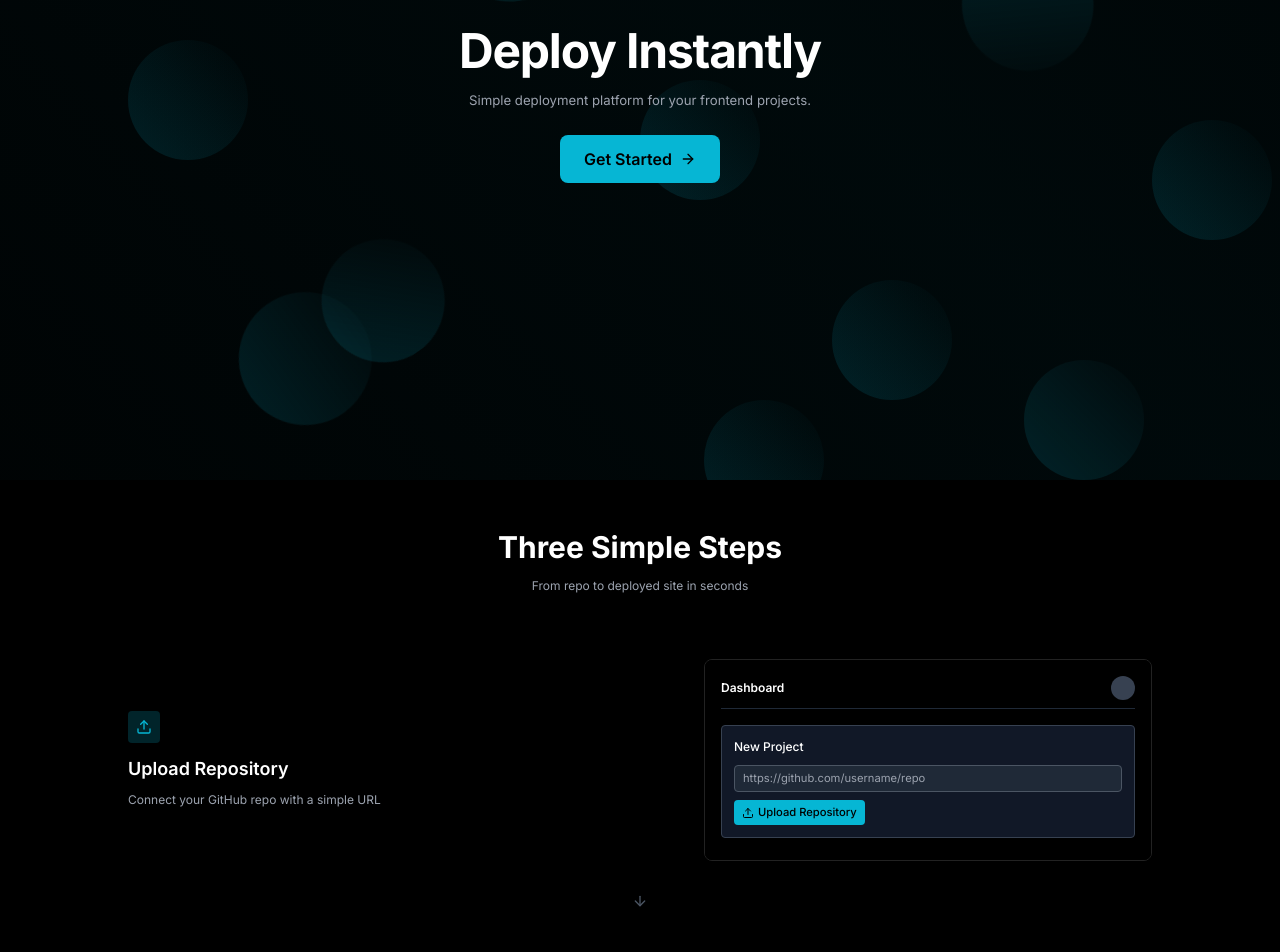
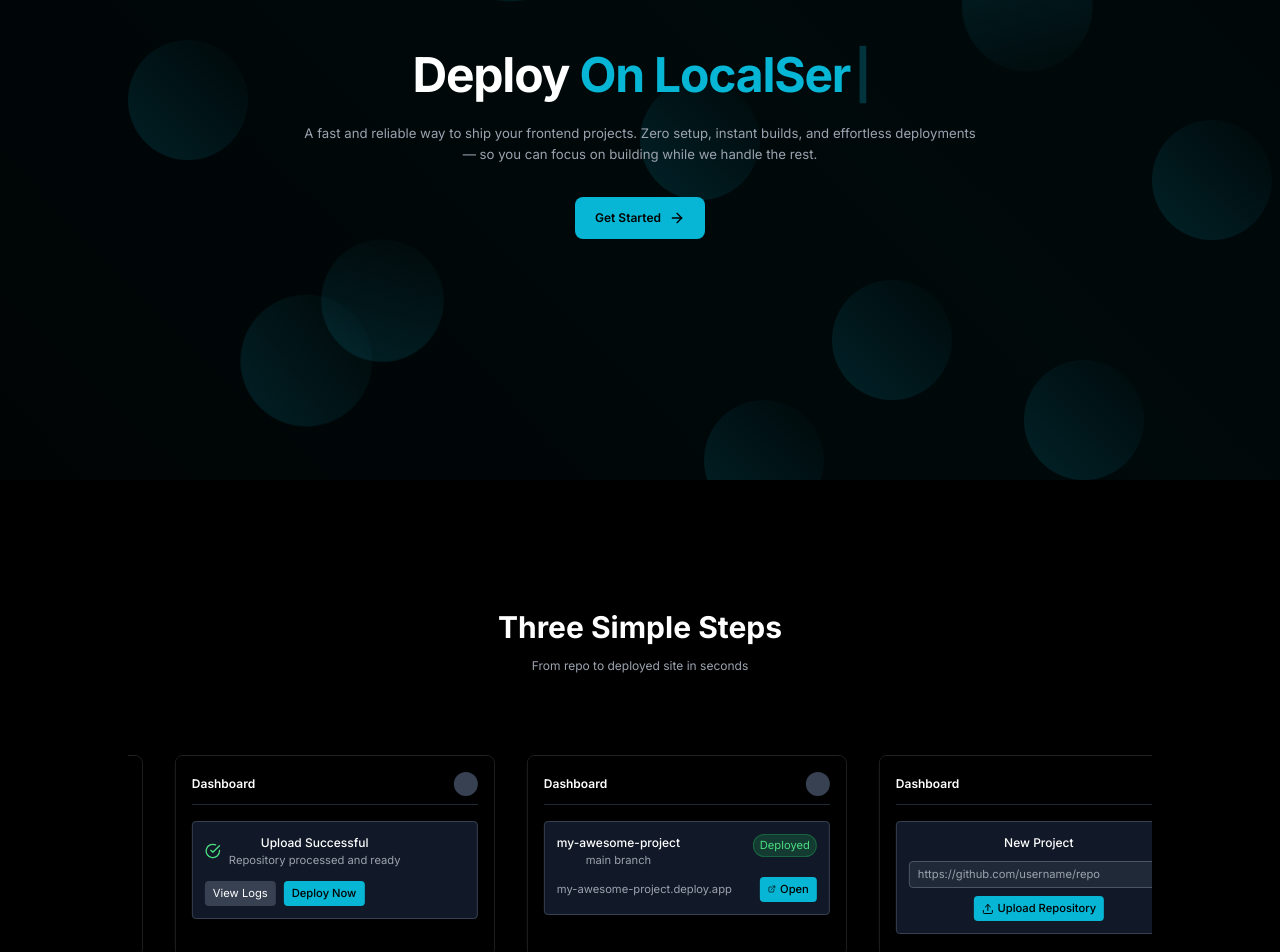
Before and after one commit to sarthakNITT/deployNow, a Next.js app in the folder apps/web/: page / in a window 1280 px wide. Shown: the part 320-1272 px from the top of the page. Built offline with nearby package versions, Linux system fonts and the light colour scheme.

Commit message:
improved styles

```diff
--- a/apps/web/app/page.tsx
+++ b/apps/web/app/page.tsx
@@ -10,35 +10,52 @@ import { FeaturesSection } from '@/components/FeaturesSection'
 import { WhyChooseSection } from '@/components/WhyChooseSection'
 import { FAQSection } from '@/components/FAQSection'
 import { Footer } from '@/components/Footer'
-
+import { Typewriter } from 'react-simple-typewriter'
 
 export default function HomePage() {
   return (
-    <div className="min-h-screen relative">
-      <HeroBackground />
+    <div className="min-h-screen bg-black relative">
       <LandingHeader />
 
       {/* Hero Section */}
-      <section className="relative min-h-[90vh] flex items-center justify-center overflow-hidden">
+      <section className="relative h-screen flex items-center justify-center overflow-hidden z-0">
+        <HeroBackground />
         <div className="relative z-10 text-center max-w-3xl mx-auto px-6">
+
+          {/* Heading with typing effect */}
           <motion.h1
-            className="text-4xl md:text-5xl font-bold mb-4 tracking-tight"
+            className="text-4xl md:text-5xl font-bold mb-6 tracking-tight"
             initial={{ opacity: 0, y: 20 }}
             animate={{ opacity: 1, y: 0 }}
             transition={{ duration: 0.6 }}
           >
-            Deploy Instantly
+            Deploy{" "}
+            <span className="text-primary">
+              <Typewriter
+                words={['Instantly', 'Fast', 'On LocalServer']}
+                loop={true}
+                cursor
+                cursorStyle="|"
+                typeSpeed={90}
+                deleteSpeed={50}
+                delaySpeed={1500}
+              />
+            </span>
           </motion.h1>
 
+          {/* Longer Subheading */}
           <motion.p
-            className="text-sm md:text-base text-gray-400 mb-6 max-w-xl mx-auto"
+            className="text-sm md:text-base text-gray-400 mb-8 max-w-2xl mx-auto leading-relaxed"
             initial={{ opacity: 0, y: 20 }}
             animate={{ opacity: 1, y: 0 }}
             transition={{ duration: 0.6, delay: 0.2 }}
           >
-            Simple deployment platform for your frontend projects.
+            A fast and reliable way to ship your frontend projects.
+            Zero setup, instant builds, and effortless deployments —
+            so you can focus on building while we handle the rest.
           </motion.p>
 
+          {/* CTA */}
           <motion.div
             initial={{ opacity: 0, y: 20 }}
             animate={{ opacity: 1, y: 0 }}
@@ -46,7 +63,7 @@ export default function HomePage() {
           >
             <Link
               href="/auth"
-              className="inline-flex items-center gap-2 px-6 py-3 bg-primary hover:bg-primary/90 text-black font-semibold rounded-lg transition-all duration-300 hover:shadow-lg hover:shadow-primary/25 hover:scale-105 focus:outline-none focus:ring-2 focus:ring-primary/50 focus:ring-offset-2 focus:ring-offset-black"
+              className="text-[12px] inline-flex items-center gap-2 px-5 py-3 bg-primary hover:bg-primary/90 text-black font-semibold rounded-lg transition-all duration-300 hover:shadow-lg hover:shadow-primary/25 hover:scale-105 focus:outline-none focus:ring-2 focus:ring-primary/50 focus:ring-offset-2 focus:ring-offset-black"
             >
               Get Started
               <ArrowRight className="w-4 h-4" />
@@ -56,7 +73,7 @@ export default function HomePage() {
       </section>
 
       {/* Step Showcase */}
-      <section className="py-16 px-6">
+      <section className="py-16 px-6 bg-black">
         <div className="max-w-5xl mx-auto">
           <motion.div
             className="text-center mb-16"
--- a/apps/web/components/StepShowcase.tsx
+++ b/apps/web/components/StepShowcase.tsx
@@ -1,7 +1,7 @@
 'use client'
 
 import { motion } from 'framer-motion'
-import { Upload, CheckCircle, Globe, ArrowDown } from 'lucide-react'
+import { Upload, CheckCircle, Globe } from 'lucide-react'
 import { DashboardScreenshot } from './DashboardScreenshot'
 
 const steps = [
@@ -27,47 +27,39 @@ const steps = [
 
 export function StepShowcase() {
   return (
-    <div className="space-y-16">
-        {steps.map((step, index) => (
-          <div key={step.title}>
-            <motion.div
-              className="flex flex-col lg:flex-row items-center gap-8 lg:gap-12"
-              initial={{ opacity: 0, y: 40 }}
-              whileInView={{ opacity: 1, y: 0 }}
-              transition={{ duration: 0.6, delay: index * 0.2 }}
-              viewport={{ once: true }}
-            >
-              {/* Step info */}
-              <div className={`flex-1 text-center lg:text-left ${index % 2 === 1 ? 'lg:order-2' : ''}`}>
-                <div className="inline-flex items-center justify-center w-8 h-8 bg-primary/20 rounded mb-3">
-                  <step.icon className="w-4 h-4 text-primary" />
-                </div>
-                <h3 className="text-lg font-semibold mb-2">{step.title}</h3>
-                <p className="text-gray-400 text-sm max-w-md mx-auto lg:mx-0">{step.description}</p>
+    <div className="relative w-full overflow-hidden py-4">
+      {/* Moving container */}
+      <motion.div
+        className="flex gap-8"
+        animate={{ x: ['0%', '-100%'] }}
+        transition={{
+          repeat: Infinity,
+          duration: 20,   // speed (bigger = slower)
+          ease: 'linear'
+        }}
+      >
+        {/* Duplicate steps so loop looks seamless */}
+        {[...steps, ...steps].map((step, index) => (
+          <div
+            key={index}
+            className="flex-shrink-0 w-80 flex flex-col items-center text-center"
+          >
+            {/* Screenshot */}
+            <div className="w-full bg-surface/50 rounded-lg border border-border overflow-hidden mb-4">
+              <DashboardScreenshot type={step.screenshot as 'upload' | 'success' | 'deploy'} />
+            </div>
+
+            {/* Info */}
+            <div>
+              <div className="inline-flex items-center justify-center w-10 h-10 bg-primary/20 rounded mb-3">
+                <step.icon className="w-5 h-5 text-primary" />
               </div>
-
-              {/* Screenshot */}
-              <div className={`flex-1 max-w-md ${index % 2 === 1 ? 'lg:order-1' : ''}`}>
-                <div className="bg-surface/50 rounded-lg border border-border overflow-hidden">
-                  <DashboardScreenshot type={step.screenshot as 'upload' | 'success' | 'deploy'} />
-                </div>
-              </div>
-            </motion.div>
-
-            {/* Arrow between steps */}
-            {index < steps.length - 1 && (
-              <motion.div
-                className="flex justify-center my-8"
-                initial={{ opacity: 0 }}
-                whileInView={{ opacity: 1 }}
-                transition={{ duration: 0.4, delay: 0.3 }}
-                viewport={{ once: true }}
-              >
-                <ArrowDown className="w-4 h-4 text-gray-600" />
-              </motion.div>
-            )}
+              <h3 className="text-lg font-semibold mb-2">{step.title}</h3>
+              <p className="text-gray-400 text-sm">{step.description}</p>
+            </div>
           </div>
         ))}
+      </motion.div>
     </div>
   )
 }
```
Also changed, not shown: apps/web/package.json (+12 -11 lines), 1 other file (tests, documents, lock files or other folders).
